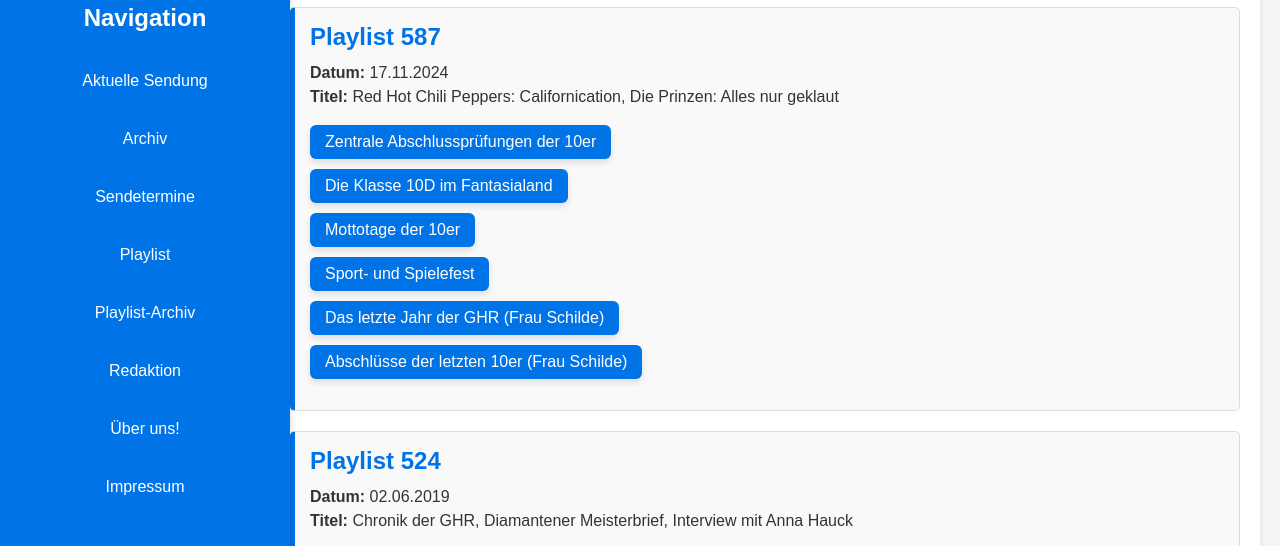
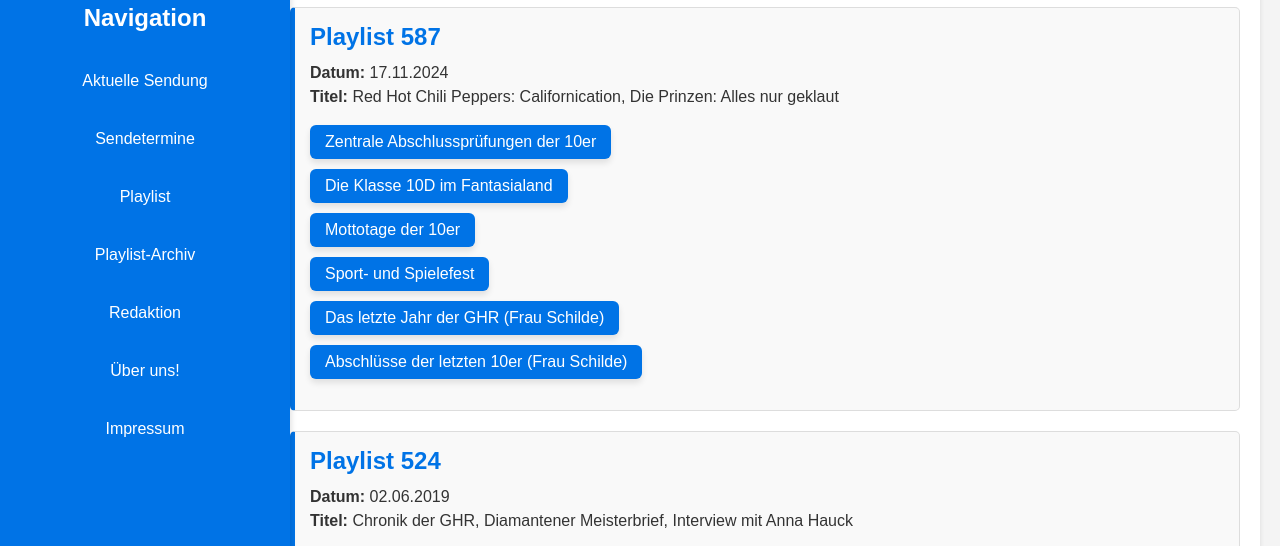
Before and after one commit to jojosstudio/radioherby, a plain HTML site: page playlist_archiv.html in a window 1280 px wide. Shown: the part 246-792 px from the top of the page. Drawn offline with Linux system fonts and the light colour scheme.

Commit message:
Update playlist_archiv.html
Delete Archiv

```diff
--- a/playlist_archiv.html
+++ b/playlist_archiv.html
@@ -260,7 +260,6 @@
         <button class="close-menu" onclick="toggleSidebar()">☰ Menü schließen</button>
         <h3>Navigation</h3>
         <a href="index.html">Aktuelle Sendung</a>
-        <a href="archiv.html">Archiv</a>
         <a href="termine.html">Sendetermine</a>
         <a href="playlist.html">Playlist</a>
         <a href="playlist_archiv.html">Playlist-Archiv</a>
```
